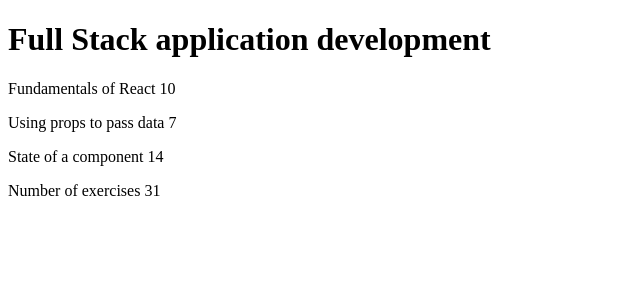
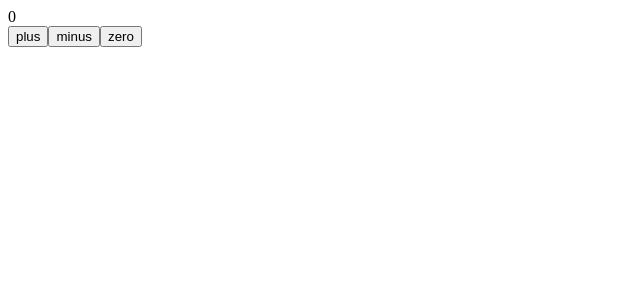
Before and after one commit to pradeep7G/FSO-submissions, a React (Create React App) app in the folder part-1/part-1/: page / in a window 1280 px wide. Shown: the top 300 px of the page, without its empty margins (0-640 px from the left). Built offline with nearby package versions, Linux system fonts and the light colour scheme.

Commit message:
snapshot of practice of part-1 c

```diff
--- a/part-1/part-1/src/App.js
+++ b/part-1/part-1/src/App.js
@@ -1,64 +1,96 @@
 
-import React from 'react';
+import React,{useState} from 'react';
 
-const Header=(props)=>{
+// const Header=(props)=>{
+//   return (
+//    <div>
+//      <h1>{props.course}</h1>
+//    </div>
+//   )
+// }
+
+// const Part=(props)=>{
+//   return (
+//     <p>
+//       {props.part} {props.exercises}
+//     </p>
+//   )
+// }
+// const Content=(props)=>{
+//   return (
+//   <div>
+//     <Part part={props.parts[0].name} exercises={props.parts[0].exercises} />
+//     <Part part={props.parts[1].name} exercises={props.parts[1].exercises} />
+//     <Part part={props.parts[2].name} exercises={props.parts[2].exercises} />
+//   </div>
+//   )
+// }
+
+// const Total=(props)=>{
+//   return (
+//     <>
+//       <p>Number of exercises {props.parts[0].exercises + props.parts[1].exercises + props.parts[2].exercises}</p>
+//     </>
+//   )
+// }
+
+// const App = () => {
+//   const course ={
+//   name : 'Full Stack application development',
+//   parts : [
+//   {
+//     name: 'Fundamentals of React',
+//     exercises: 10
+//   },
+//   {
+//     name: 'Using props to pass data',
+//     exercises: 7
+//   },
+//   {
+//     name: 'State of a component',
+//     exercises: 14
+//   }
+// ]
+//   }
+//   return (
+//     <div>
+//      <Header course={course.name} />
+//      <Content parts={course.parts}  />
+//      <Total parts={course.parts}  />
+//     </div>
+//   )
+// }
+
+const Display=({counter})=>{
   return (
     <div>
-     <h1>{props.course}</h1>
+      {counter}
     </div>
   )
 }
 
-const Part=(props)=>{
+const Button=({handleClick,text})=>{
   return (
-    <p>
-      {props.part} {props.exercises}
-    </p>
+   <button onClick={handleClick}>
+     {text}
+   </button>
   )
 }
-const Content=(props)=>{
+
+const App=(props)=>{
+  const [counter,setCounter]=useState(0);
+  const increaseByOne=()=>setCounter(counter+1);
+  const decreaseByOne=()=>setCounter(counter-1);
+  const setToZero=()=>setCounter(0);
   return (
     <div>
-    <Part part={props.parts[0].name} exercises={props.parts[0].exercises} />
-    <Part part={props.parts[1].name} exercises={props.parts[1].exercises} />
-    <Part part={props.parts[2].name} exercises={props.parts[2].exercises} />
+      <Display counter={counter} />
+      <Button handleClick={increaseByOne} text='plus' />
+      <Button handleClick={decreaseByOne} text='minus' />
+      <Button handleClick={setToZero} text='zero' />
     </div>
   )
 }
 
-const Total=(props)=>{
-  return (
-    <>
-      <p>Number of exercises {props.parts[0].exercises + props.parts[1].exercises + props.parts[2].exercises}</p>
-    </>
-  )
-}
-
-const App = () => {
-  const course ={
-  name : 'Full Stack application development',
-  parts : [
-  {
-    name: 'Fundamentals of React',
-    exercises: 10
-  },
-  {
-    name: 'Using props to pass data',
-    exercises: 7
-  },
-  {
-    name: 'State of a component',
-    exercises: 14
-  }
-]
-  }
-  return (
-    <div>
-     <Header course={course.name} />
-     <Content parts={course.parts}  />
-     <Total parts={course.parts}  />
-    </div>
-  )
-}
 
 export default App;
```
Lines whose indentation alone changed are shown as unchanged.
